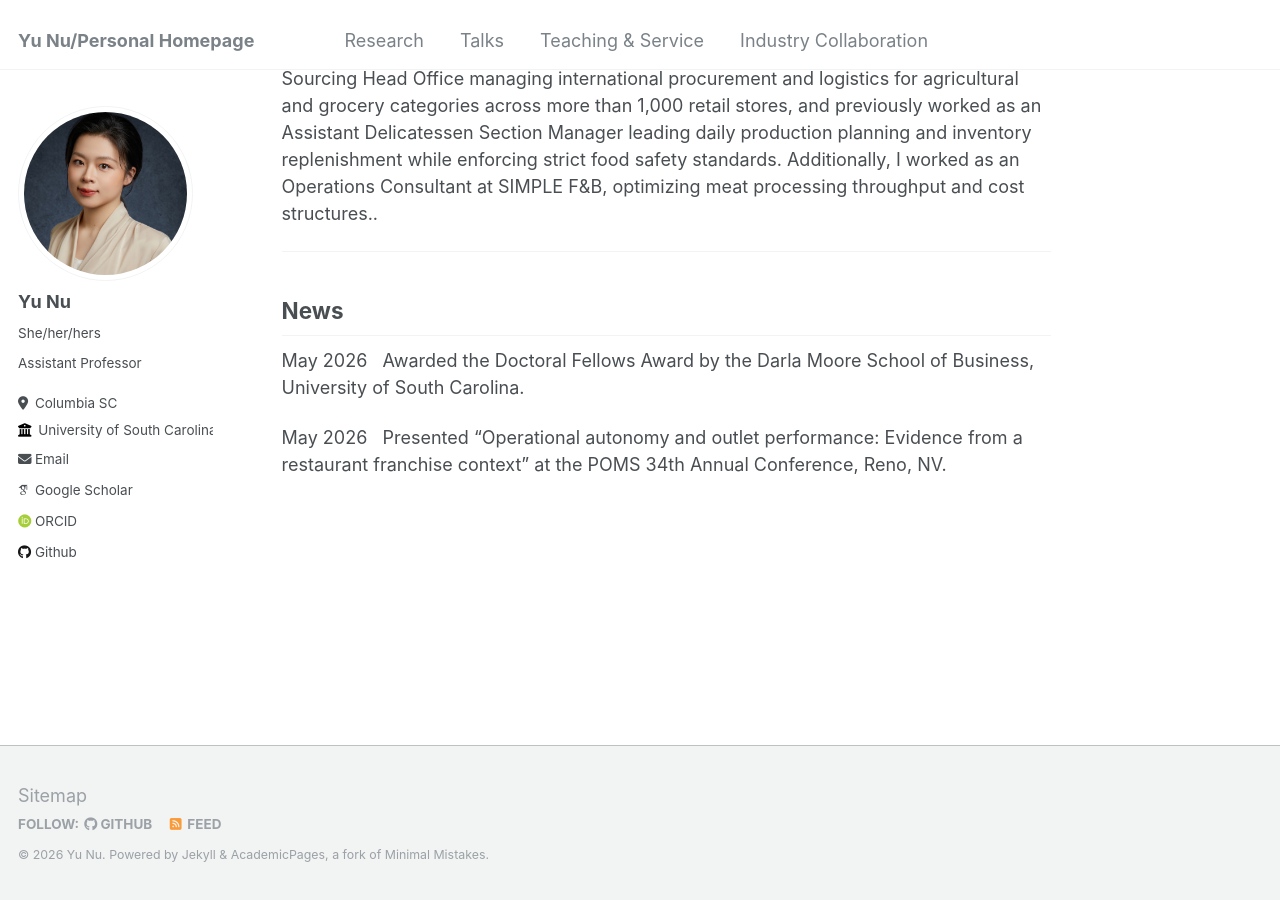
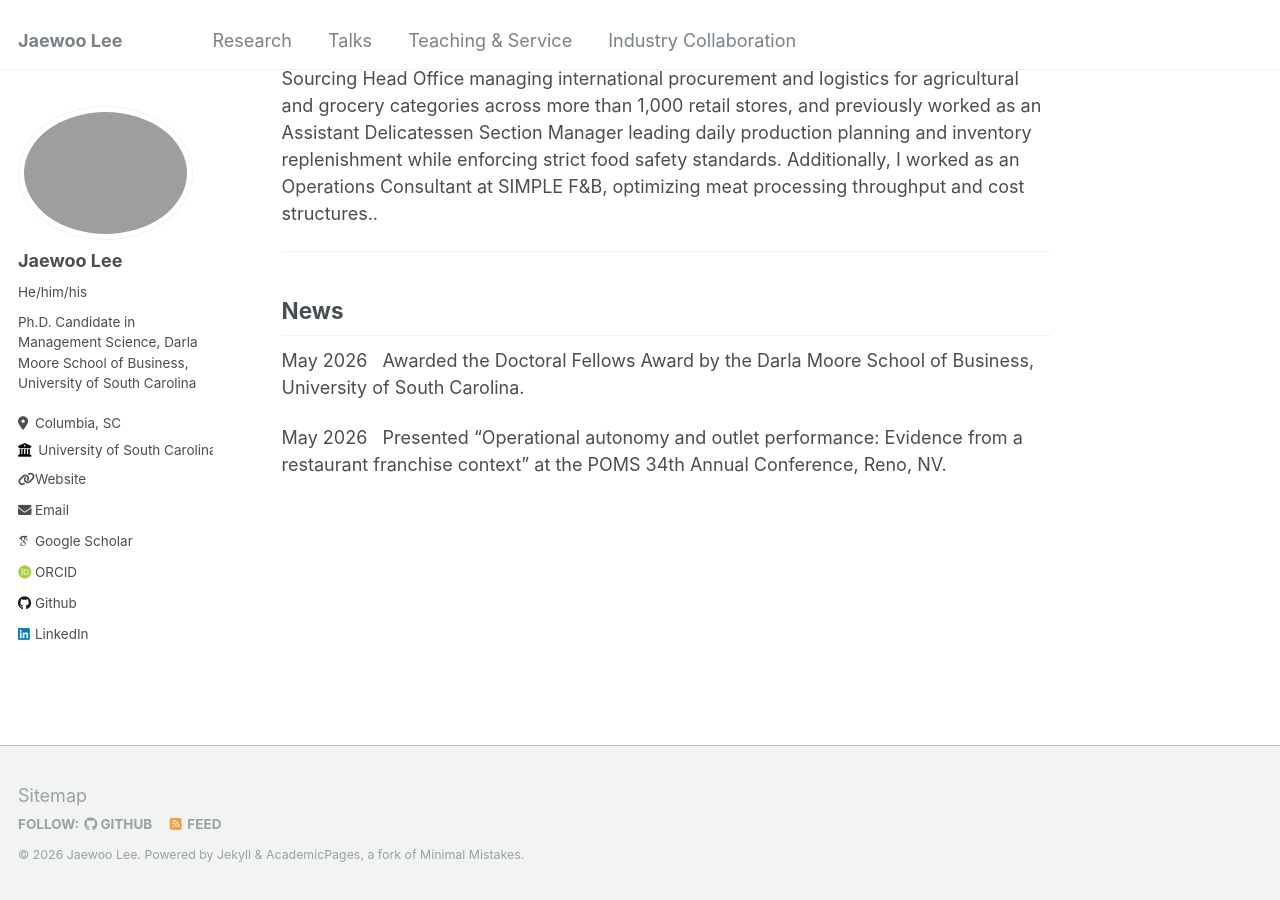
Before and after one commit to l3114987/I3114987.github.io, a Jekyll site: the page built from _pages/about.md, in a window 1280 px wide and 900 px high, scrolled down 633 px. Built offline with Jekyll 4.4.1, drawn with Linux system fonts in a browser that asks for light colours; some web fonts are replaced; part of the change alters nothing that is shown.

Commit message:
Update _config.yml

```diff
--- a/_config.yml
+++ b/_config.yml
@@ -1,146 +1,91 @@
 # Welcome to Jekyll!
 #
-# This config file is meant for settings that affect your entire site, values
-# which you are expected to set up once and rarely need to edit after that.
-# For technical reasons, this file is *NOT* reloaded automatically when you use
-# `jekyll serve -l -H localhost`. If you change this file, please restart the
-# server process.
+# This config file is meant for settings that affect your entire site.
 
 # Basic Site Settings
 locale                   : "en-US"
-title                    : "Yu Nu/Personal Homepage"
+title                    : "Jaewoo Lee"
 title_separator          : "-"
-name                     : &name "Yu Nu"
-description              : &description "personal description"
-url                      : "https://yunu.me"  # the base hostname & protocol for your site e.g. "https://mmistakes.github.io", "https://YuNu1210.github.io"
-baseurl                  : # the subpath of your site, e.g. "/blog"
-repository               : "YuNu1210/YuNu1210.github.io"
+name                     : &name "Jaewoo Lee"
+description              : &description "Personal academic website of Jaewoo Lee, Ph.D. Candidate in Management Science at the Darla Moore School of Business, University of South Carolina."
+url                      : "https://l3114987.github.io"
+baseurl                  : ""
+repository               : "l3114987/l3114987.github.io"
 
-# Site Author - The following control what appear as part of the author content on the side bar.
-#               If a field is blank the icon and link will not appear, otherwise it will be shown.
-#               Additional customization can be done by editing /_includes/author-profile.html
+# Site Author - The following controls what appears as part of the author profile on the sidebar.
 author:
   # Biographic information
-  avatar           : "Headshot_photo_YuNu.png"
-  name             : "Yu Nu"
-  pronouns         : "She/her/hers" # example: "she/her/hers"
-  bio              : "Assistant Professor"
-  location         : "Columbia SC"
-  employer         : "University of South Carolina"
-  uri              : # URL
-  email            : "yu.nu@moore.sc.edu"
+  avatar            : "/images/Profile_jaewoo.jpg"
+  name              : "Jaewoo Lee"
+  pronouns          : "He/him/his"
+  bio               : "Ph.D. Candidate in Management Science, Darla Moore School of Business, University of South Carolina"
+  location          : "Columbia, SC"
+  employer          : "University of South Carolina"
+  uri               : "https://l3114987.github.io"
+  email             : "jaewoo.lee@grad.moore.sc.edu"
 
   # Academic websites
-  arxiv            : # URL - Update with the correct link to your profile
-  googlescholar    : "https://scholar.google.com/citations?user=2K6k9OgAAAAJ&hl=en"
-  impactstory      : # URL
-  orcid            : "https://orcid.org/0009-0000-1305-7725?lang=en"
-  semantic         : # URL
-  pubmed           : # URL
-  researchgate     : # URL
+  arxiv             : # URL
+  googlescholar     : "" # 구글 스칼라 프로필 생성 시 URL 입력
+  impactstory       : # URL
+  orcid             : "" # ORCID 생성 시 ID 입력
+  semantic          : # URL
+  pubmed            : # URL
+  researchgate      : # URL
 
   # Repositories and software development
-  bitbucket        : # Username - Update with your username on the site
-  codepen          : # Username
-  dribbble         : # Username
-  github           : "YuNu1210"
-  kaggle           : # Username
-  stackoverflow    : # User number or user number and name (i.e., use "1" or "1/jeff-atwood")
+  bitbucket         :
+  codepen           :
+  dribbble          :
+  github            : "l3114987"
+  kaggle            :
+  stackoverflow     :
 
   # Social media
-  bluesky          : # Replace this with you Bluesky username
-  facebook         : # Username
-  flickr           : # Username
-  foursquare       : # Username
-  goodreads        : # Username
-  google_plus      : # Username
-  keybase          : # Username
-  instagram        : # Username
-  lastfm           : # Username
-  linkedin         : # Username
-  mastodon         : # URL
-  medium           : # URL
-  pinterest        : # Username
-  soundcloud       : # Username
-  steam            : # Username
-  telegram         : # URL
-  tumblr           : # Username
-  twitter          : # Username for X / Twitter
-  vine             : # Username
-  weibo            : # Username
-  wikipedia        : # Username
-  xing             : # Username
-  youtube          : # Username
-  zhihu            : # URL
+  bluesky           :
+  facebook          :
+  flickr            :
+  foursquare        :
+  goodreads         :
+  google_plus       :
+  keybase           :
+  instagram         :
+  lastfm            :
+  linkedin          : "jaewoo-lee-947859157"
+  mastodon          :
+  medium            :
+  pinterest         :
+  soundcloud        :
+  steam             :
+  telegram          :
+  tumblr            :
+  twitter           :
+  vine              :
+  weibo             :
+  wikipedia         :
+  xing              :
+  youtube           :
+  zhihu             :
 
-
-# Site Settings
-teaser                   :  # filename of teaser fallback teaser image placed in /images/, .e.g. "500x300.png"
-breadcrumbs              : false # true, false (default)
+# Teaser & Defaults
+teaser                   :
+breadcrumbs              : false
 words_per_minute         : 160
 future                   : true
-read_more                : "disabled" # if enabled, adds "Read more" links to excerpts
-talkmap_link             : false #change to true to add link to talkmap on talks page
+read_more                : "disabled"
+talkmap_link             : false
+
+# Comments
 comments:
-  provider               : # false (default), "disqus", "discourse", "facebook", "google-plus", "staticman", "custom"
-  disqus:
-    shortname            :
-  discourse:
-    server               : # https://meta.discourse.org/t/embedding-discourse-comments-via-javascript/31963 , e.g.: meta.discourse.org
-  facebook:
-    appid                :
-    num_posts            : # 5 (default)
-    colorscheme          : # "light" (default), "dark"
-staticman:
-  allowedFields          : ['name', 'email', 'url', 'message']
-  branch                 : "gh-pages" # "master", "gh-pages"
-  commitMessage          : "New comment."
-  filename               : comment-{@timestamp}
-  format                 : "yml"
-  moderation             : true
-  path                   : "_data/comments/{options.slug}"
-  requiredFields         : ['name', 'email', 'message']
-  transforms:
-    email                : "md5"
-  generatedFields:
-    date:
-      type               : "date"
-      options:
-        format           : "iso8601" # "iso8601" (default), "timestamp-seconds", "timestamp-milliseconds"
+  provider               : false
+
 atom_feed:
-  hide                   : false     # change to true to hide the RSS feed in the footer
-  path                   : # blank (default) uses feed.xml
+  hide                   : false
+  path                   :
 
-
-# SEO Related
-google_site_verification :
-bing_site_verification   :
-alexa_site_verification  :
-yandex_site_verification :
-
-
-# Social Sharing
-twitter:
-  username               : &twitter
-facebook:
-  username               :
-  app_id                 :
-  publisher              :
-og_image                 :  # Open Graph/Twitter default site image
-# For specifying social profiles
-# - https://developers.google.com/structured-data/customize/social-profiles
-social:
-  type                   : # Person or Organization (defaults to Person)
-  name                   : # If the user or organization name differs from the site's name
-  links: # An array of links to social media profiles
-
-
-# Analytics
+# SEO & Analytics
 analytics:
-  provider               :  "false" # false (default), "google", "google-universal", "google-analytics-4", "custom"
-  google:
-    tracking_id          :
-
+  provider               : "false"
 
 # Reading Files
 include:
@@ -177,16 +122,13 @@ keep_files:
 encoding: "utf-8"
 markdown_ext: "markdown,mkdown,mkdn,mkd,md"
 
-
-# Conversion
+# Markdown Processing
 markdown: kramdown
 highlighter: rouge
 lsi: false
 excerpt_separator: "\n\n"
 incremental: false
 
-
-# Markdown Processing
 kramdown:
   input: GFM
   hard_wrap: false
@@ -196,7 +138,6 @@ kramdown:
   toc_levels: 1..6
   smart_quotes: lsquo,rsquo,ldquo,rdquo
   enable_coderay: false
-
 
 # Collections
 collections:
@@ -213,10 +154,8 @@ collections:
     output: true
     permalink: /:collection/:path/
 
-
 # Defaults
 defaults:
-  # _posts
   - scope:
       path: ""
       type: posts
@@ -227,14 +166,12 @@ defaults:
       comments: true
       share: true
       related: true
-  # _pages
   - scope:
       path: ""
       type: pages
     values:
       layout: single
       author_profile: true
-  # _teaching
   - scope:
       path: ""
       type: teaching
@@ -243,7 +180,6 @@ defaults:
       author_profile: true
       share: true
       comments: true
-  # _publications
   - scope:
       path: ""
       type: publications
@@ -252,7 +188,6 @@ defaults:
       author_profile: true
       share: true
       comments: true
-  # _portfolio
   - scope:
       path: ""
       type: portfolio
@@ -261,7 +196,6 @@ defaults:
       author_profile: true
       share: true
       comment: true
-  # _talks
   - scope:
       path: ""
       type: talks
@@ -270,19 +204,13 @@ defaults:
       author_profile: true
       share: true
 
-
 # Sass/SCSS
 sass:
   sass_dir: _sass
-  style: compressed # http://sass-lang.com/documentation/file.SASS_REFERENCE.html#output_style
+  style: compressed
 
-
-# Outputting
 permalink: /:categories/:title/
-# paginate: 5 # amount of posts to show
-# paginate_path: /page:num/
-timezone: America/Los_Angeles # http://en.wikipedia.org/wiki/List_of_tz_database_time_zones
-
+timezone: America/New_York
 
 # Plugins
 plugins:
@@ -291,7 +219,7 @@ plugins:
   - jekyll-gist
   - jekyll-feed
   - jekyll-redirect-from
-# mimic GitHub Pages with --safe
+
 whitelist:
   - jekyll-paginate
   - jekyll-sitemap
@@ -299,38 +227,13 @@ whitelist:
   - jekyll-feed
   - jemoji
 
-
-# Archives
-#  Type
-#  - GitHub Pages compatible archive pages built with Liquid ~> type: liquid (default)
-#  - Jekyll Archives plugin archive pages ~> type: jekyll-archives
-#  Path (examples)
-#  - Archive page should exist at path when using Liquid method or you can
-#    expect broken links (especially with breadcrumbs enabled)
-#  - <base_path>/tags/my-awesome-tag/index.html ~> path: /tags/
-#  - <base_path/categories/my-awesome-category/index.html ~> path: /categories/
-#  - <base_path/my-awesome-category/index.html ~> path: /
 category_archive:
   type: liquid
   path: /categories/
 tag_archive:
   type: liquid
   path: /tags/
-# https://github.com/jekyll/jekyll-archives
-# jekyll-archives:
-#   enabled:
-#     - categories
-#     - tags
-#   layouts:
-#     category: archive-taxonomy
-#     tag: archive-taxonomy
-#   permalinks:
-#     category: /categories/:name/
-#     tag: /tags/:name/
 
-
-# HTML Compression
-# - http://jch.penibelst.de/
 compress_html:
   clippings: all
   ignore:
```
